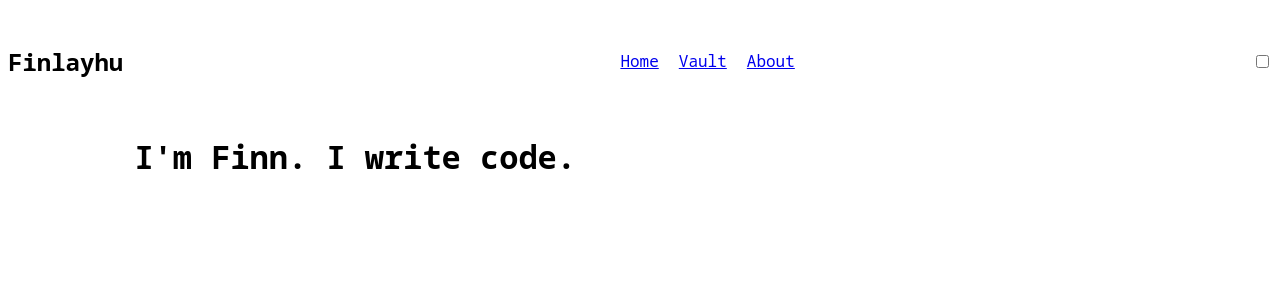
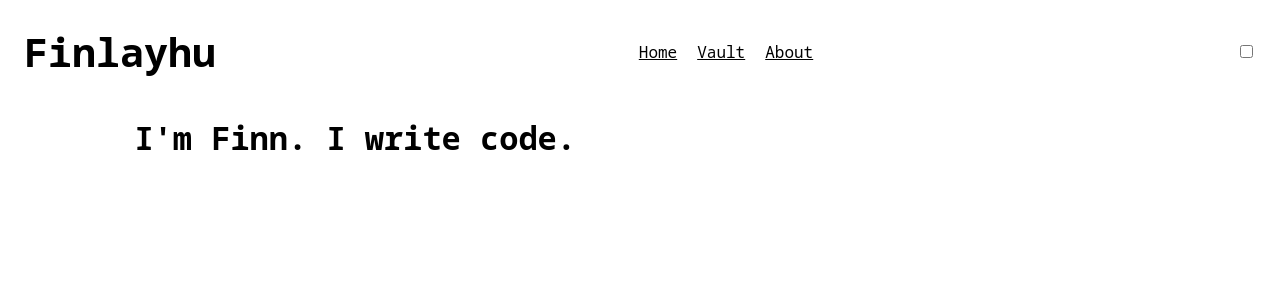
Before and after one commit to HudsonFinn/finlayhu, a React (Vite) app: page / in a window 1280 px wide. Shown: the top 300 px of the page. Built offline with nearby package versions, Linux system fonts and the light colour scheme.

Commit message:
Reorganise components folder and update nav styling

```diff
--- a/src/App.tsx
+++ b/src/App.tsx
@@ -1,5 +1,5 @@
 import { Outlet } from 'react-router-dom';
-import NavBar from './components/NavBar';
+import NavBar from './components/NavBar/NavBar';
 import { ConsoleLogger } from './logger';
 
 function App() {
--- a/src/components/DarkModeToggle.tsx
+++ b/src/components/DarkModeToggleSwitch/DarkModeToggle.tsx
@@ -1,9 +1,9 @@
 // https://www.sitepoint.com/react-toggle-switch-reusable-component/
 
 import { useEffect, useState } from 'react';
-import ToggleSwitch from './ToggleSwitch';
-import { ConsoleLogger } from '../logger';
-import { useMediaQuery } from '../utilities/useMediaQuery';
+import ToggleSwitch from '../ToggleSwitch/ToggleSwitch';
+import { ConsoleLogger } from '../../logger';
+import { useMediaQuery } from '../../utilities/useMediaQuery';
 
 function DarkModeToggle() {
 	const [checked, setChecked] = useState(false);
--- /dev/null
+++ b/src/components/NabButton/NavButton.css
@@ -0,0 +1,5 @@
+.nav-button {
+	padding: 10px;
+	font-size: 1em;
+	color: inherit
+}
--- a/src/components/NavButton.tsx
+++ b/src/components/NabButton/NavButton.tsx
@@ -8,8 +8,8 @@ type NavButtonProps = {
 
 function NavButton({ title, url }: NavButtonProps) {
 	return (
-		<Link to={url}>
-			<p className="nav-button">{title}</p>
+		<Link className="nav-button" to={url}>
+			{title}
 		</Link>
 	);
 }
--- a/src/components/NavBar.css
+++ /dev/null
@@ -1,10 +0,0 @@
-.nav {
-	display: flex;
-	justify-content: space-between;
-	align-items: center;
-}
-
-.nav-items {
-	list-style: none;
-	display: flex;
-}
--- a/src/components/NavBar.tsx
+++ /dev/null
@@ -1,19 +0,0 @@
-import DarkModeToggle from './DarkModeToggle';
-import './NavBar.css';
-import NavButton from './NavButton';
-
-function NavBar() {
-	return (
-		<nav className="nav">
-			<h1>Finlayhu</h1>
-			<ol className="nav-items">
-				<NavButton title={'Home'} url={''} />
-				<NavButton title={'Vault'} url={'/vault'} />
-				<NavButton title={'About'} url={'/about'} />
-			</ol>
-			<DarkModeToggle />
-		</nav>
-	);
-}
-
-export default NavBar;
--- /dev/null
+++ b/src/components/NavBar/NavBar.css
@@ -0,0 +1,21 @@
+.nav-container {
+	display: flex;
+	justify-content: space-between;
+	align-items: center;
+
+	padding: 1rem 1rem
+}
+
+.nav-title {
+	margin-block-start: 0px;
+	margin-block-end: 0px;
+	font-size: 2.5rem;
+}
+
+.nav-items {
+	list-style: none;
+	padding-inline-start: 0px;
+	margin-block-start: 0px;
+	margin-block-end: 0px;
+	align-content: end;
+}
--- /dev/null
+++ b/src/components/NavBar/NavBar.tsx
@@ -0,0 +1,21 @@
+import DarkModeToggle from '../DarkModeToggleSwitch/DarkModeToggle';
+import './NavBar.css';
+import NavButton from '../NabButton/NavButton';
+
+function NavBar() {
+	return (
+		<div className="nav-container">
+			<h1 className="nav-title">Finlayhu</h1>
+			<nav>
+				<ol className="nav-items">
+					<NavButton title={'Home'} url={''} />
+					<NavButton title={'Vault'} url={'/vault'} />
+					<NavButton title={'About'} url={'/about'} />
+				</ol>
+			</nav>
+			<DarkModeToggle />
+		</div>
+	);
+}
+
+export default NavBar;
--- a/src/components/NavButton.css
+++ /dev/null
@@ -1,3 +0,0 @@
-.nav-button {
-	padding: 10px;
-}
```
Also changed, not shown: src/components/ToggleSwitch/ToggleSwitch.tsx (renamed from src/components/ToggleSwitch.tsx).
